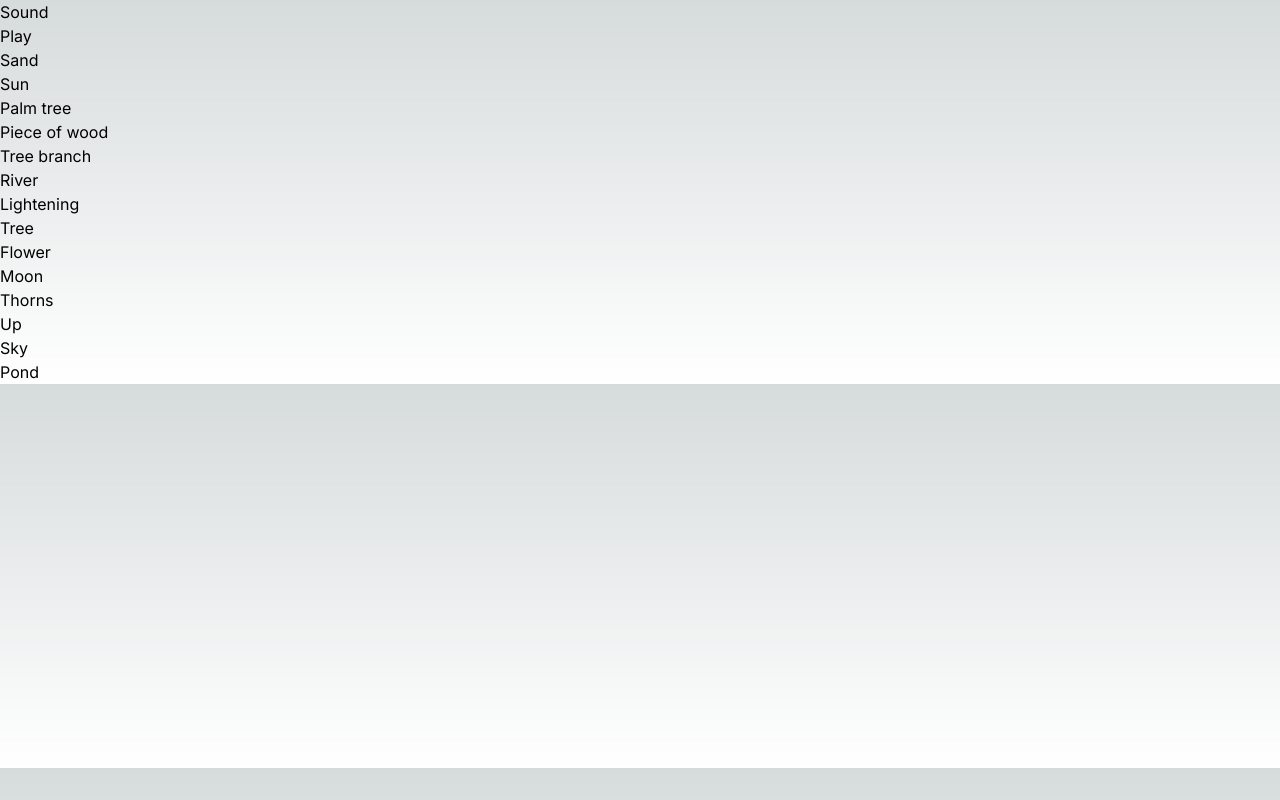
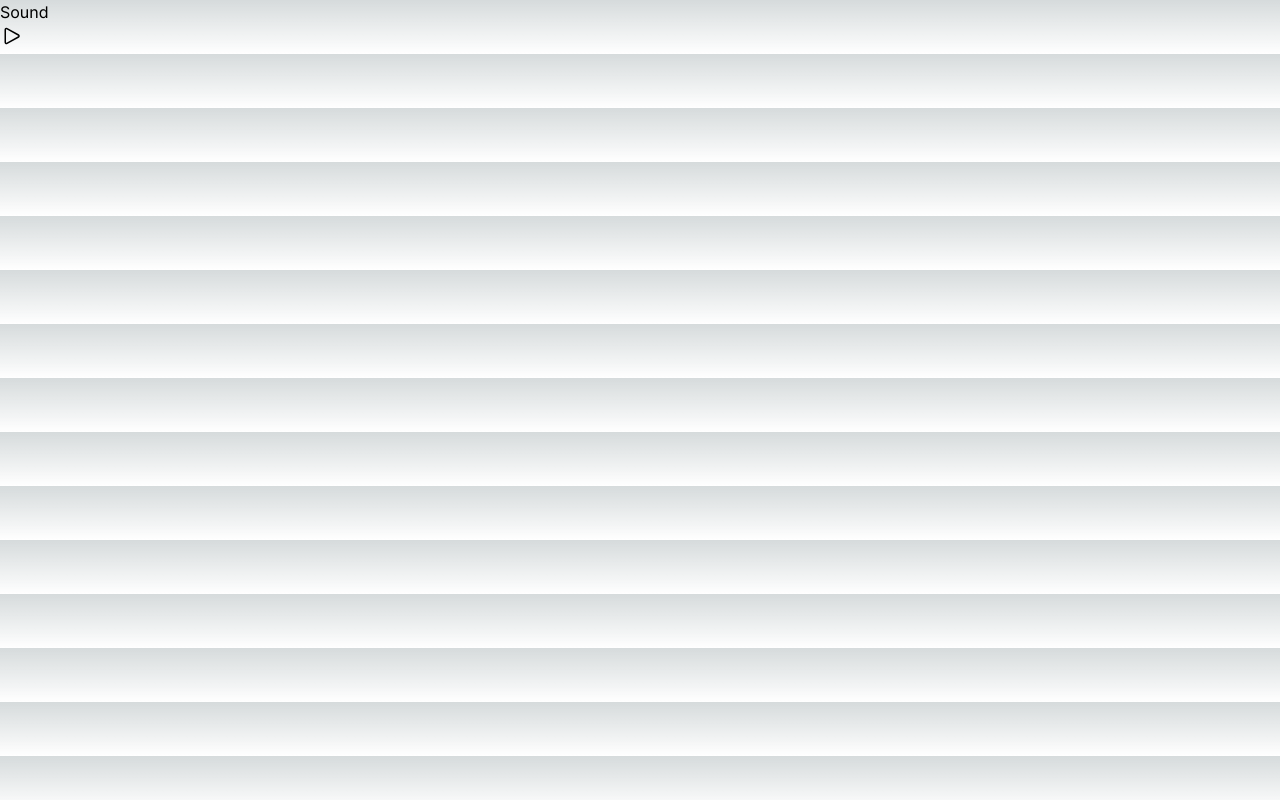
Before and after one commit to amaben2020/redux-refresher, a Next.js app: page /sound in a window 1280 px wide. Built offline with nearby package versions, Linux system fonts and the light colour scheme.

Commit message:
adding svg to interactivity

```diff
--- a/src/app/sound/page.tsx
+++ b/src/app/sound/page.tsx
@@ -1,11 +1,8 @@
 "use client";
-import Image from "next/image";
 import { useEffect, useRef, useState } from "react";
-// import ReactAudioPlayer from "react-audio-player";
-import { data } from "./../../data/data";
 
 const Sound = () => {
-  const [apiData, setData] = useState([...data]);
+  const [isPlaying, setIsPlaying] = useState(false);
 
   const MEDIA_URL =
     "https://course-material-dev.s3.us-east-2.amazonaws.com/audios/WPuufzJj6mLDH76.mp3/vL3F0oIDGfrqfFhTqRdEPlhTWiqAFNIUn0WOl64r.mp3";
@@ -14,7 +11,6 @@ const Sound = () => {
 
   useEffect(() => {
     const audioPlayback = new Audio(MEDIA_URL);
-
     audioPlayback.preload = "auto";
     audioRef.current = audioPlayback;
 
@@ -26,10 +22,14 @@ const Sound = () => {
     };
   }, []);
 
+  // enables play and pause
   const handlePlay = () => {
-    if (audioRef.current) {
-      audioRef.current.play();
-      audioRef.current = null;
+    if (audioRef.current && isPlaying) {
+      setIsPlaying(false);
+      audioRef.current.pause();
+    } else if (!isPlaying) {
+      setIsPlaying(true);
+      audioRef.current?.play();
     }
   };
 
@@ -37,30 +37,39 @@ const Sound = () => {
     <div>
       <h2>Sound </h2>
 
-      <button onClick={handlePlay}>Play</button>
-
-      <div>
-        {apiData?.map(({ image_url, title, media_url, id }) => {
-          return (
-            <div key={id}>
-              <h2>{title}</h2>
-              {image_url !== null && typeof image_url === "string" && (
-                <>
-                  <Image
-                    src={image_url}
-                    key={id}
-                    width={400}
-                    height={200}
-                    alt=""
-                  />
-                </>
-              )}
-
-              {/* <ReactAudioPlayer src={media_url} controls /> */}
-            </div>
-          );
-        })}
-      </div>
+      <button onClick={handlePlay}>
+        {isPlaying ? (
+          <svg
+            xmlns="http://www.w3.org/2000/svg"
+            fill="none"
+            viewBox="0 0 24 24"
+            strokeWidth={1.5}
+            stroke="currentColor"
+            className="w-6 h-6"
+          >
+            <path
+              strokeLinecap="round"
+              strokeLinejoin="round"
+              d="M15.75 5.25v13.5m-7.5-13.5v13.5"
+            />
+          </svg>
+        ) : (
+          <svg
+            xmlns="http://www.w3.org/2000/svg"
+            fill="none"
+            viewBox="0 0 24 24"
+            strokeWidth={1.5}
+            stroke="currentColor"
+            className="w-6 h-6"
+          >
+            <path
+              strokeLinecap="round"
+              strokeLinejoin="round"
+              d="M5.25 5.653c0-.856.917-1.398 1.667-.986l11.54 6.347a1.125 1.125 0 0 1 0 1.972l-11.54 6.347a1.125 1.125 0 0 1-1.667-.986V5.653Z"
+            />
+          </svg>
+        )}
+      </button>
     </div>
   );
 };
```
